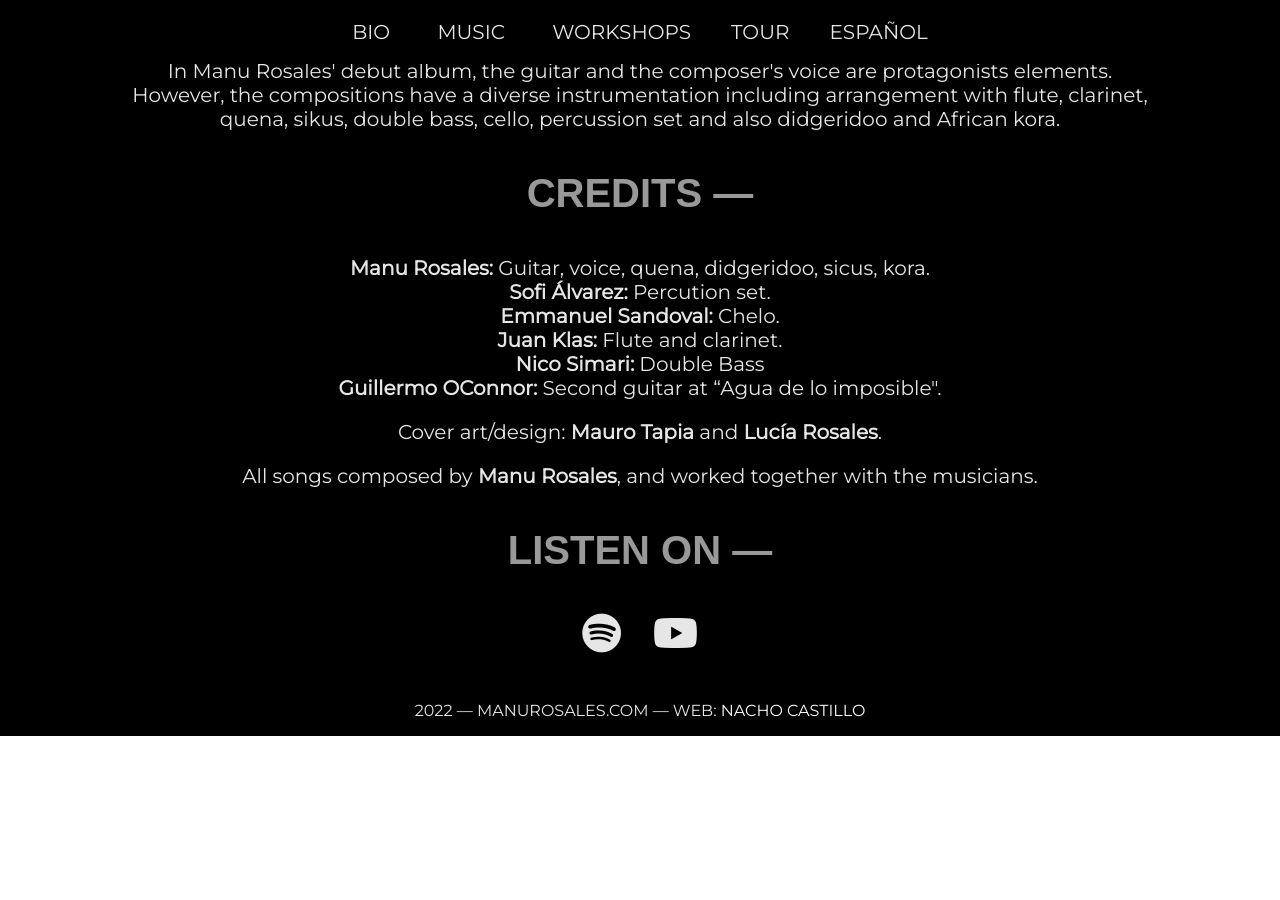
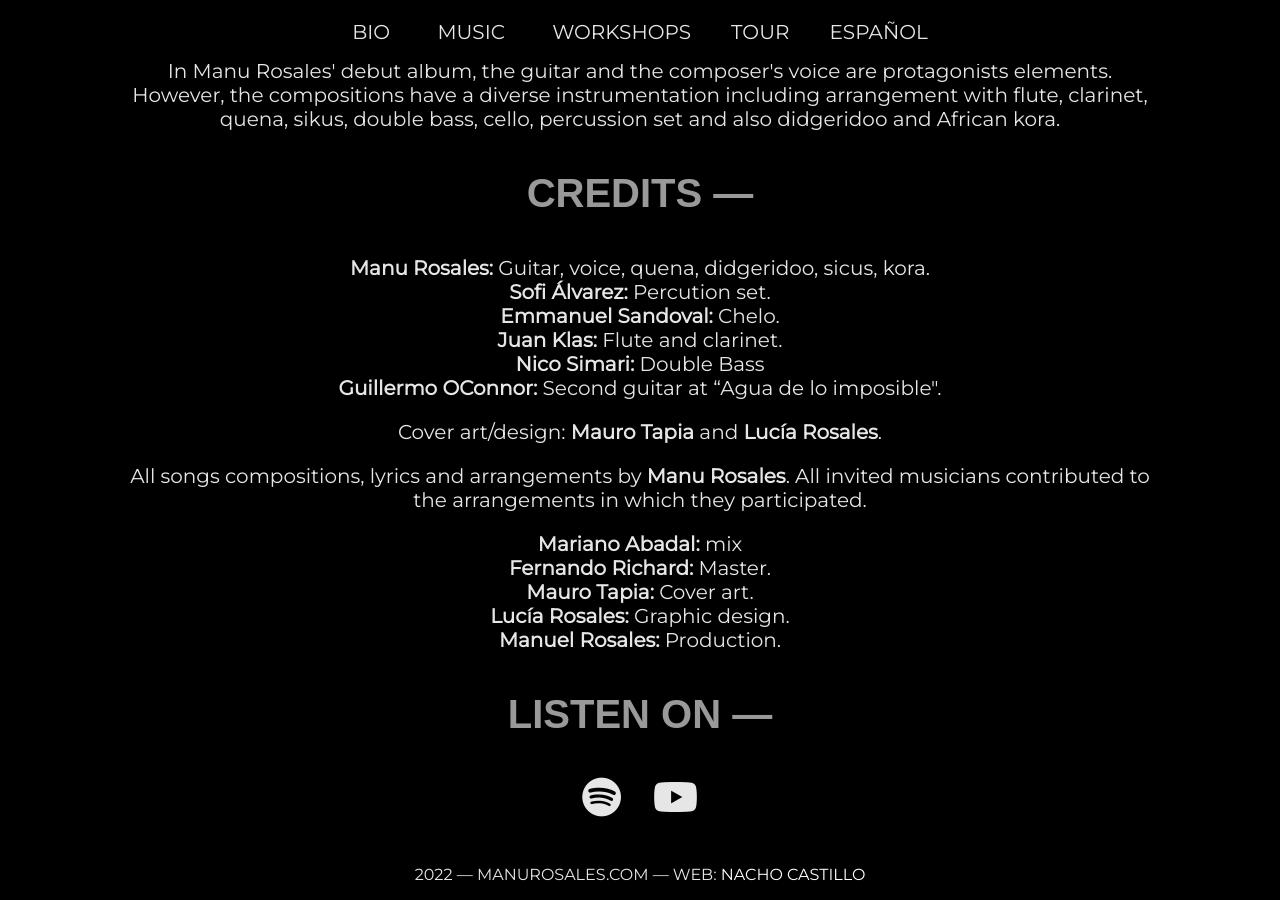
Before and after one commit to ManuRosales/manurosales.github.io, a Jekyll site: the page built from _projects/en/cuerpo-aldea.markdown, in a window 1280 px wide and 900 px high, scrolled down 1061 px. Built offline with Jekyll 4.4.1, drawn with Linux system fonts in a browser that asks for light colours; nearby versions of some CDN libraries; some web fonts are replaced; before the commit the page ends 1797 px from its top, so only the background shows below that.

Commit message:
Updated Cuerpo Aldea

```diff
--- a/_projects/en/cuerpo-aldea.markdown
+++ b/_projects/en/cuerpo-aldea.markdown
@@ -28,8 +28,12 @@ credits-text:
   OConnor:</span> Second guitar at “Agua de lo imposible".<br />
 - 'Cover art/design: <span class="bold">Mauro Tapia</span> and <span class="bold">Lucía
   Rosales</span>.'
-- All songs composed by <span class="bold">Manu Rosales</span>, and worked together
-  with the musicians.
+- All songs compositions, lyrics and arrangements by <span class="bold">Manu Rosales</span>.
+  All invited musicians contributed to the arrangements in which they participated.
+- <span class="bold">Mariano Abadal:</span> mix<br /><span class="bold">Fernando Richard:</span>
+  Master.<br /><span class="bold">Mauro Tapia:</span> Cover art.<br /><span class="bold">Lucía
+  Rosales:</span> Graphic design.<br /><span class="bold">Manuel Rosales:</span> Production.<br
+  />
 links-title: LISTEN ON
 link-spotify: https://open.spotify.com/album/0cV1yAHx9NSEsyFyMBoQs4?si=rsyG5TeWS0SCUgJRZL8JBg
 link-youtube: https://www.youtube.com/watch?v=6ZW9Slotpy8
```
